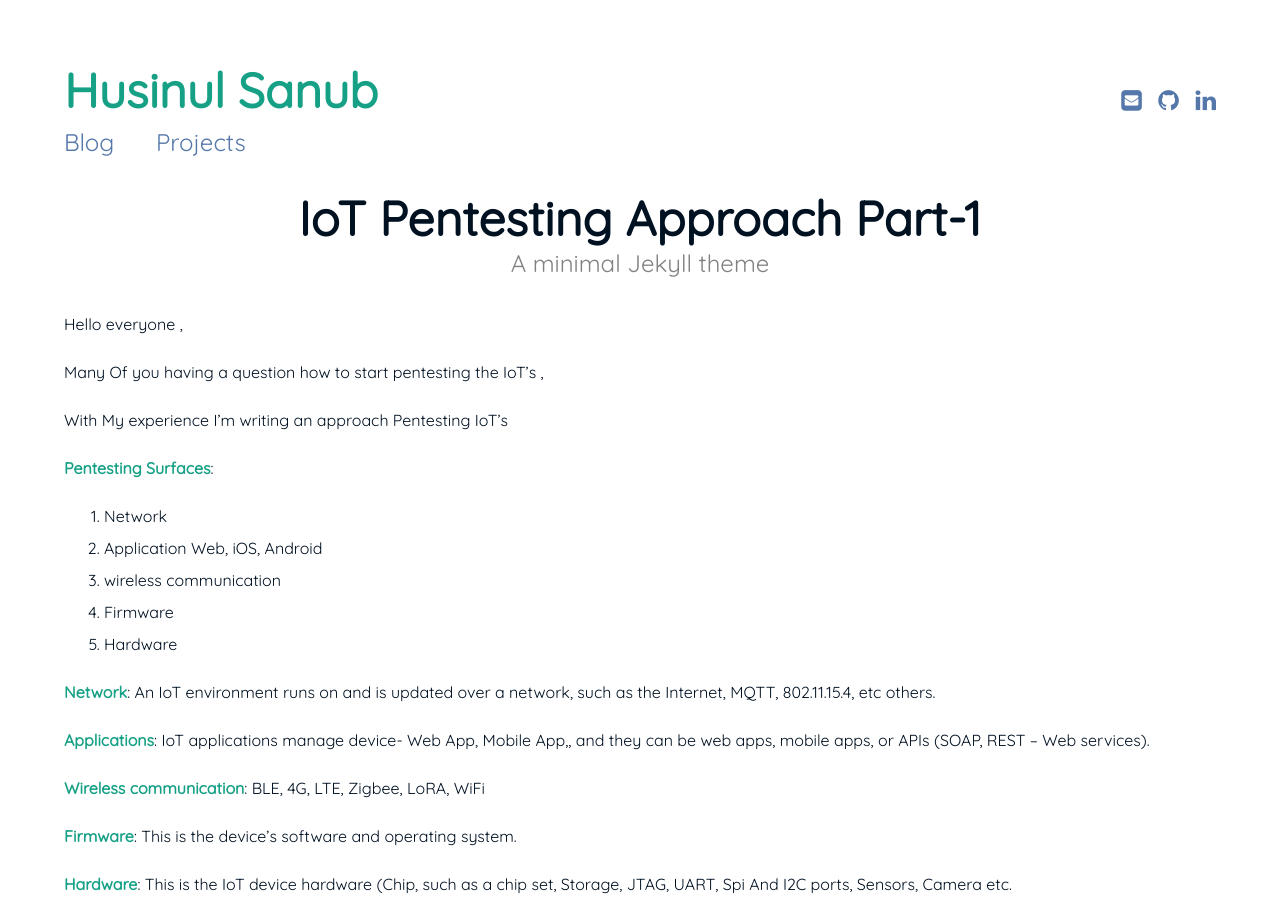
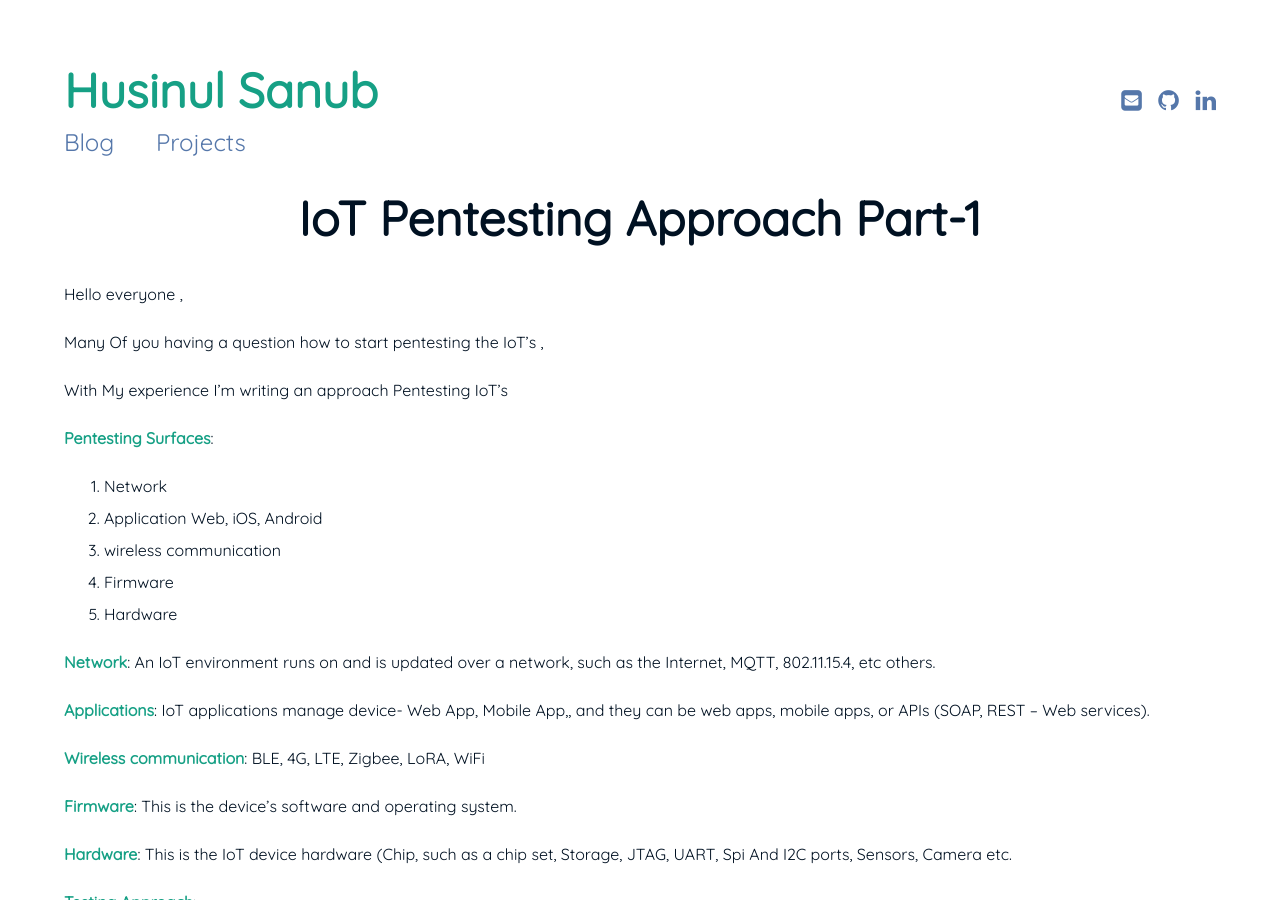
Before and after one commit to husinul/husinul.github.io, a Jekyll site: the page built from _posts/2018-08-08-IoT-Pentesting-Approach-Part_1.md, in a window 1280 px wide and 900 px high. Built offline with Jekyll 4.4.1, drawn with Linux system fonts in a browser that asks for light colours.

Commit message:
Update 2018-08-08-IoT-Pentesting-Approach-Part_1.md

```diff
--- a/_posts/2018-08-08-IoT-Pentesting-Approach-Part_1.md
+++ b/_posts/2018-08-08-IoT-Pentesting-Approach-Part_1.md
@@ -1,7 +1,6 @@
 ---
 layout: page
 title:  "IoT Pentesting Approach Part-1"
-subtitle: "A minimal Jekyll theme"
 date:   2018-08-12 11:21:21 +0530
 categories: ["IoT"]
 ---
```
